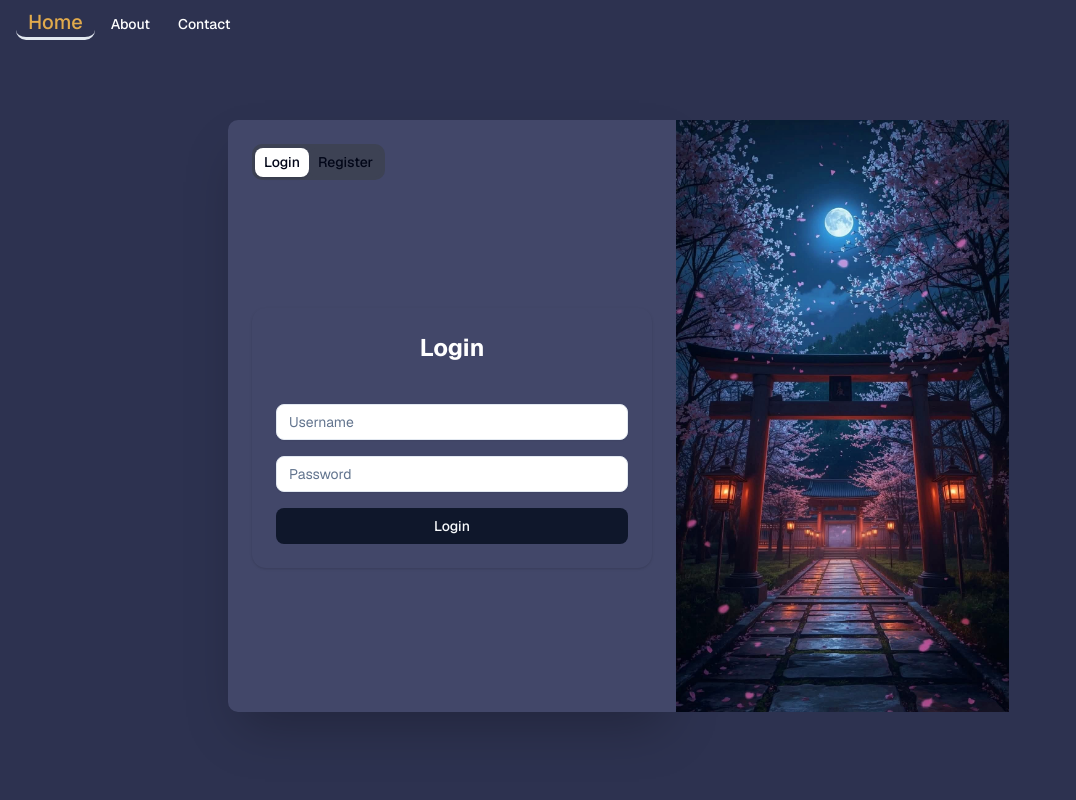
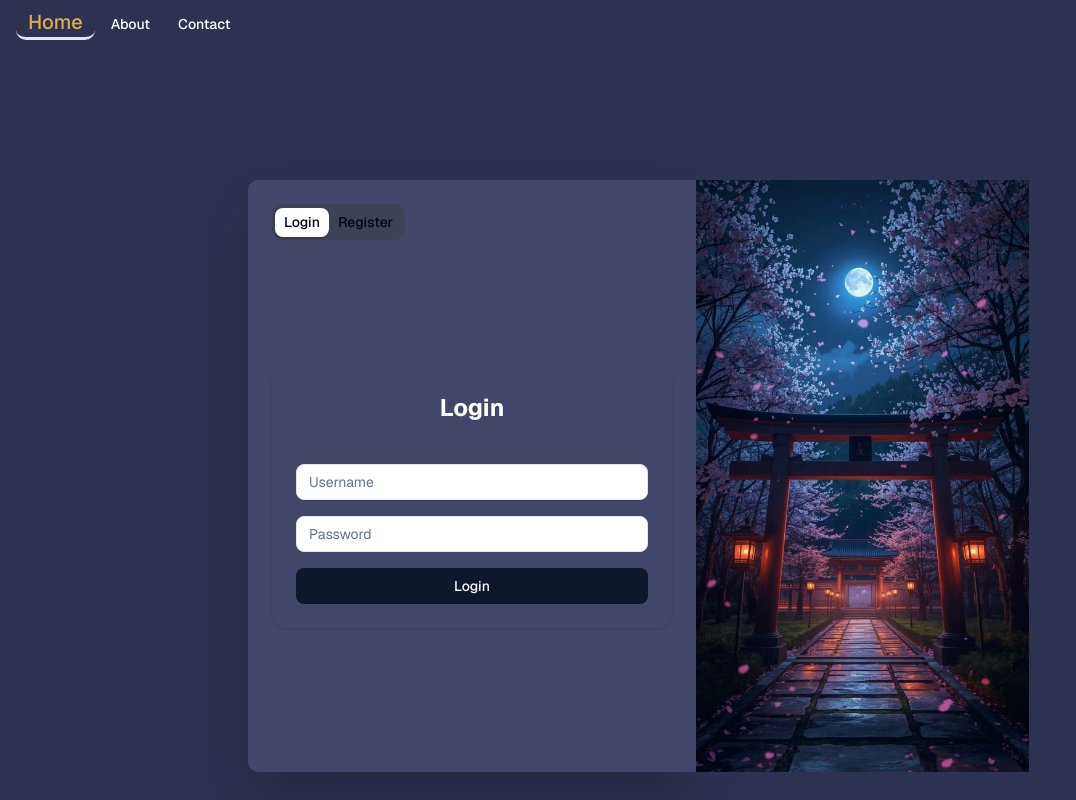
Before and after one commit to jimuelportugal/NextJS_AUT, a Next.js app: page / in a window 1280 px wide. Shown: the whole page, without its empty margins (0-1076 px from the left). Built offline with nearby package versions, Linux system fonts and the light colour scheme; no server answers.

Commit message:
Commit by IRyS

```diff
--- a/src/app/page.tsx
+++ b/src/app/page.tsx
@@ -129,7 +129,7 @@ export default function Home() {
           <NavBar />
         </div>
       </header>
-      <div className="pl-25 pt-20 max-w-5xl mx-auto text-center flex flex-row h-auto">
+      <div className="pl-30 pt-35 max-w-5xl mx-auto text-center flex flex-row h-auto">
         <Card className="bg-[#424769] border-none rounded-l-lg rounded-r-none text-white shadow-2xl border border-gray-700 backdrop-blur-sm duration-300">
           <CardContent>
             <div>
```
